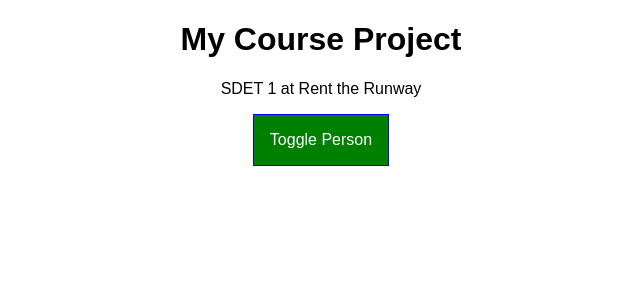
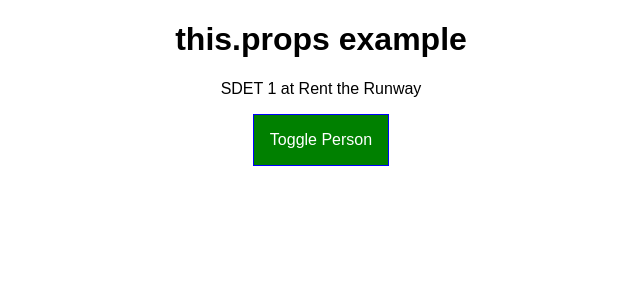
Before and after one commit to martinliempham/on-going-project, a React app: page / in a window 1280 px wide. Shown: the top 300 px of the page, without its empty margins (319-959 px from the left). Built offline with nearby package versions, Linux system fonts and the light colour scheme.

Commit message:
went from stateless to stateful

```diff
--- a/src/components/Cockpit/Cockpit.js
+++ b/src/components/Cockpit/Cockpit.js
@@ -15,7 +15,7 @@ const cockpit = props => {
   }
   return (
     <div className={classes.Cockpit}>
-      <h1>My Course Project</h1>
+      <h1>{props.appTitle}</h1>
       <p className={assignedClasses.join(' ')}>SDET 1 at Rent the Runway</p>
       <button className={btnClass} onClick={props.clicked}>
         Toggle Person
--- a/src/components/Persons/Person/Person.js
+++ b/src/components/Persons/Person/Person.js
@@ -1,30 +1,24 @@
-import React from 'react';
+import React, { Component } from 'react';
 //import Radium from 'radium';
-//here styleroot isn't needed
-//css modules will make scoped css files allowing it to be scoped rather than global
 import classes from './Person.css';
 
-const person = props => {
-  //media query using radium
-  // const style = {
-  //   '@media (min-width: 500px)': {
-  //     width: '450px'
-  //   }
-  // };
-  return (
-    //style={style} should go in after "Person" for radium
-    <div className={classes.Person}>
-      {/* linked through props to app.js */}
-      <p onClick={props.click}>
-        Hi I'm {props.name} and I am {props.age} years old!
-      </p>
-      <p>{props.children}</p>
-      <input type="text" onChange={props.changed} value={props.name} />
-    </div>
-    //example with random number function
-    //<p>Hi I'm a person and I am {Math.floor(Math.random() * 30)} years old! </p>
-  );
-};
+class Person extends Component {
+  render() {
+    return (
+      <div className={classes.Person}>
+        <p onClick={this.props.click}>
+          Hi I'm {this.props.name} and I am {this.props.age} years old!
+        </p>
+        <p>{this.props.children}</p>
+        <input
+          type="text"
+          onChange={this.props.changed}
+          value={this.props.name}
+        />
+      </div>
+    );
+  }
+}
 
 //export default Radium(person);
-export default person;
+export default Person;
--- a/src/components/Persons/Persons.js
+++ b/src/components/Persons/Persons.js
@@ -1,17 +1,20 @@
-import React from 'react';
+import React, { Component } from 'react';
 import Person from './Person/Person';
 
-const persons = props =>
-  props.persons.map((person, index) => {
+class Persons extends Component {
+  render() {
+    return this.props.persons.map((person, index) => {
       return (
         <Person
-        click={() => props.clicked(index)}
+          click={() => this.props.clicked(index)}
           name={person.name}
           age={person.age}
           key={person.id}
-        changed={event => props.changed(event, person.id)}
+          changed={event => this.props.changed(event, person.id)}
         />
       );
     });
+  }
+}
 
-export default persons;
+export default Persons;
--- a/src/containers/App.js
+++ b/src/containers/App.js
@@ -76,6 +76,7 @@ class App extends Component {
       //<StyleRoot>
       <div className={classes.App}>
         <Cockpit
+          appTitle={this.props.title}
           showPersons={this.state.showPersons}
           persons={this.state.persons}
           clicked={this.togglePersonsHandler}
--- a/src/index.js
+++ b/src/index.js
@@ -4,5 +4,8 @@ import './index.css';
 import App from './containers/App';
 import registerServiceWorker from './registerServiceWorker';
 
-ReactDOM.render(<App />, document.getElementById('root'));
+ReactDOM.render(
+  <App title="this.props example" />,
+  document.getElementById('root')
+);
 registerServiceWorker();
```
Lines whose indentation alone changed are shown as unchanged.
